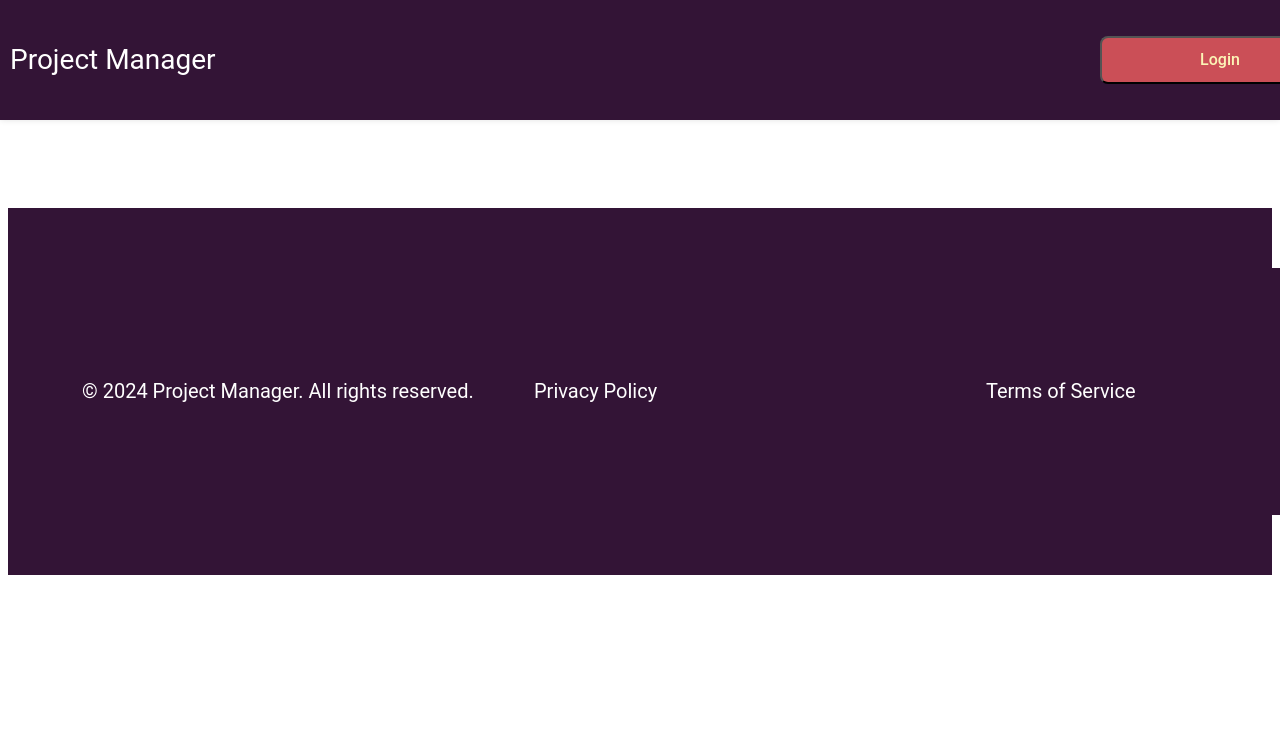
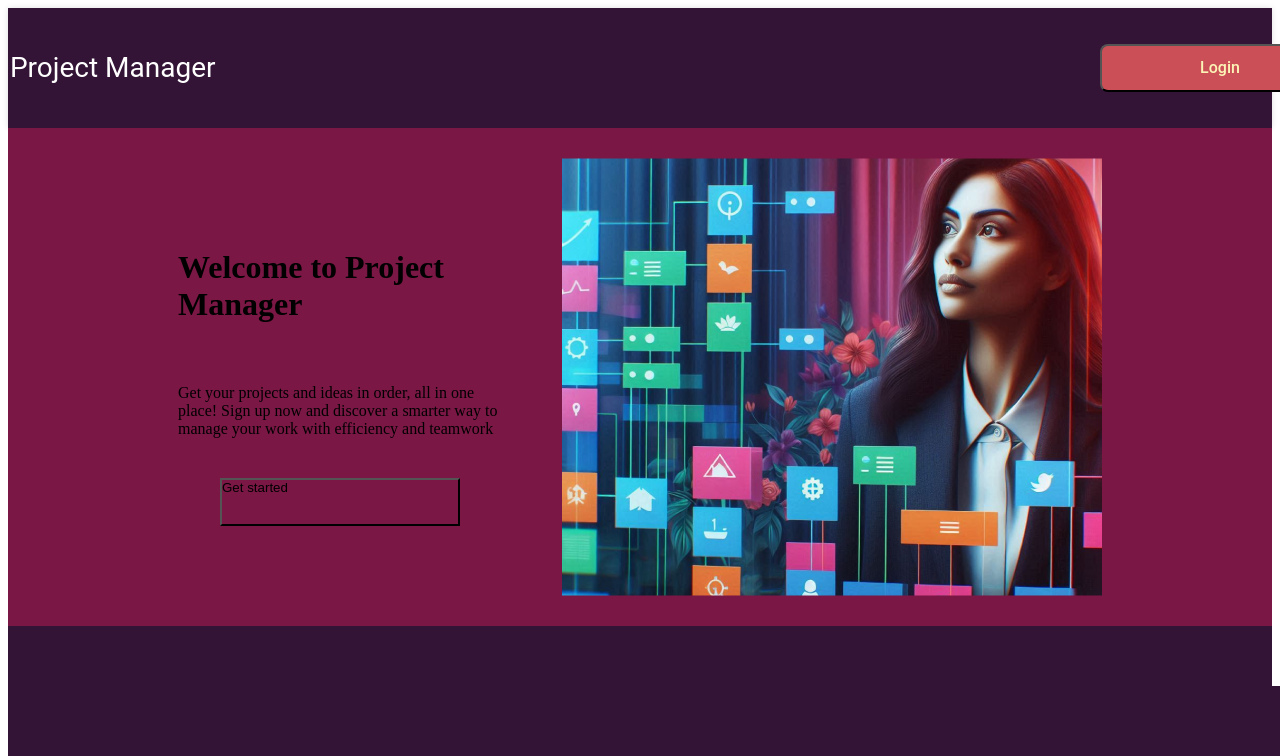
Before and after one commit to tretake/Compass-UOL-Desafio-1---Semana-04, a plain HTML site: page index.html in a window 1280 px wide. Shown: the top 756 px of the page. Drawn offline with Linux system fonts and the light colour scheme.

Commit message:
basic main-section

```diff
--- a/index.html
+++ b/index.html
@@ -18,9 +18,19 @@
     </header>
     <main>
       <div class="main-section">
-        <div class="container"></div>
+        <div class="container">
+          <h1>Welcome to Project Manager</h1>
+          <p>
+            Get your projects and ideas in order, all in one place! Sign up now
+            and discover a smarter way to manage your work with efficiency and
+            teamwork
+          </p>
+          <button>Get started</button>
+        </div>
 
-        <img src="" alt="" />
+        <div class="container">
+          <img src="assets/images/image.png" alt="" />
+        </div>
       </div>
       <div class="section-2"></div>
       <div class="section-3"></div>
--- a/src/css/home.css
+++ b/src/css/home.css
@@ -1,9 +1,6 @@
 
 
-body {
-    display: flex;
-    flex-direction: column;
-}
+
 
 header {
 
@@ -17,23 +14,15 @@ header {
     padding: 20px;
     gap: 20px;
 
-    position: absolute;
+
+    /*position: absolute;  causando um probleman onde fica por cima da seçao abaixo  */
     height: 80px;
     left: 0px;
     right: 0px;
     top: 0px;
 
-    flex: none;
-    order: 0;
-    flex-grow: 0;
-    z-index: 0;
-
-
 }
 
-main {
-    height: 200px;
-}
 
 .logo-1 {
     width: 50px;
@@ -41,9 +30,7 @@ main {
 
     background: url(logo.jpg);
     border-radius: 50px;
-    flex: none;
-    order: 0;
-    flex-grow: 0;
+
 }
 
 .titulo {
@@ -107,9 +94,7 @@ main {
     line-height: 24px;
     color: #FCF4B6;
 
-    flex: none;
-    order: 0;
-    flex-grow: 0;
+
 }
 
 
@@ -183,14 +168,62 @@ footer .container h1 {
     color: #FFFFFF;
 
 
-    flex: none;
-    order: 0;
-    align-self: stretch;
-    flex-grow: 0;
-
 }
-/*
 
 
 
-/*
+
+
+
+
+.main-section {
+
+    display: flex;
+    flex-direction: row;
+    justify-content: center;
+    align-items: center;
+    padding: 30px 170px;
+    gap: 60px;
+
+
+    background: #7A1745;
+
+
+
+    }
+.main-section .container {
+
+display: flex;
+flex-direction: column;
+align-items: center;
+padding: 0px;
+gap: 24px;
+
+
+}
+
+.main-section img {
+display: flex;
+flex-direction: column;
+align-items: center;
+padding: 0px;
+gap: 24px;
+
+}
+
+
+
+.main-section button {
+
+    display: flex;
+    flex-direction: column;
+    align-items: flex-start;
+    padding: 0px;
+    gap: 12px;
+
+    width: 240px;
+    height: 48px;
+
+
+    background: #7A1745;
+}
```
Lines whose indentation alone changed are shown as unchanged.
